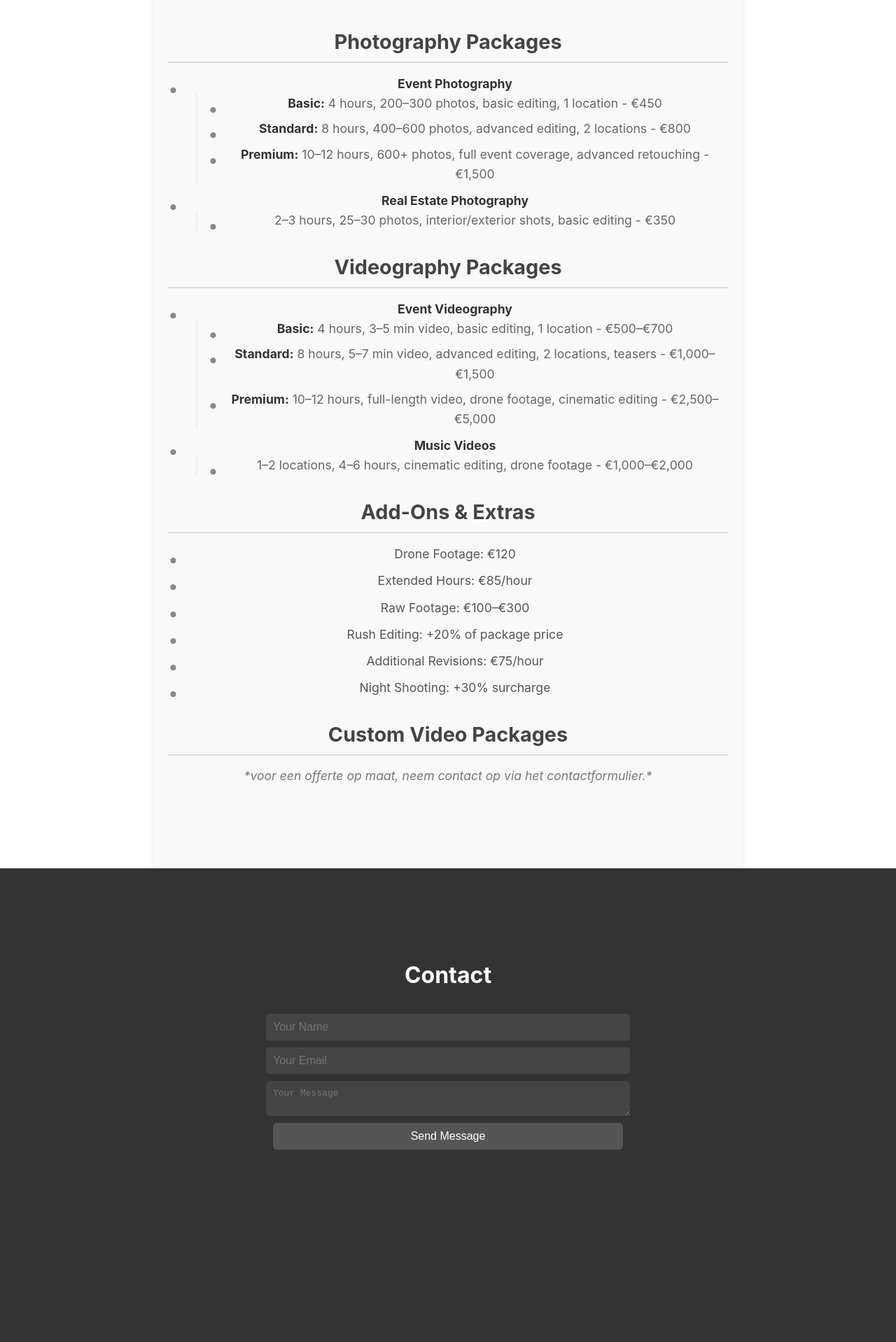
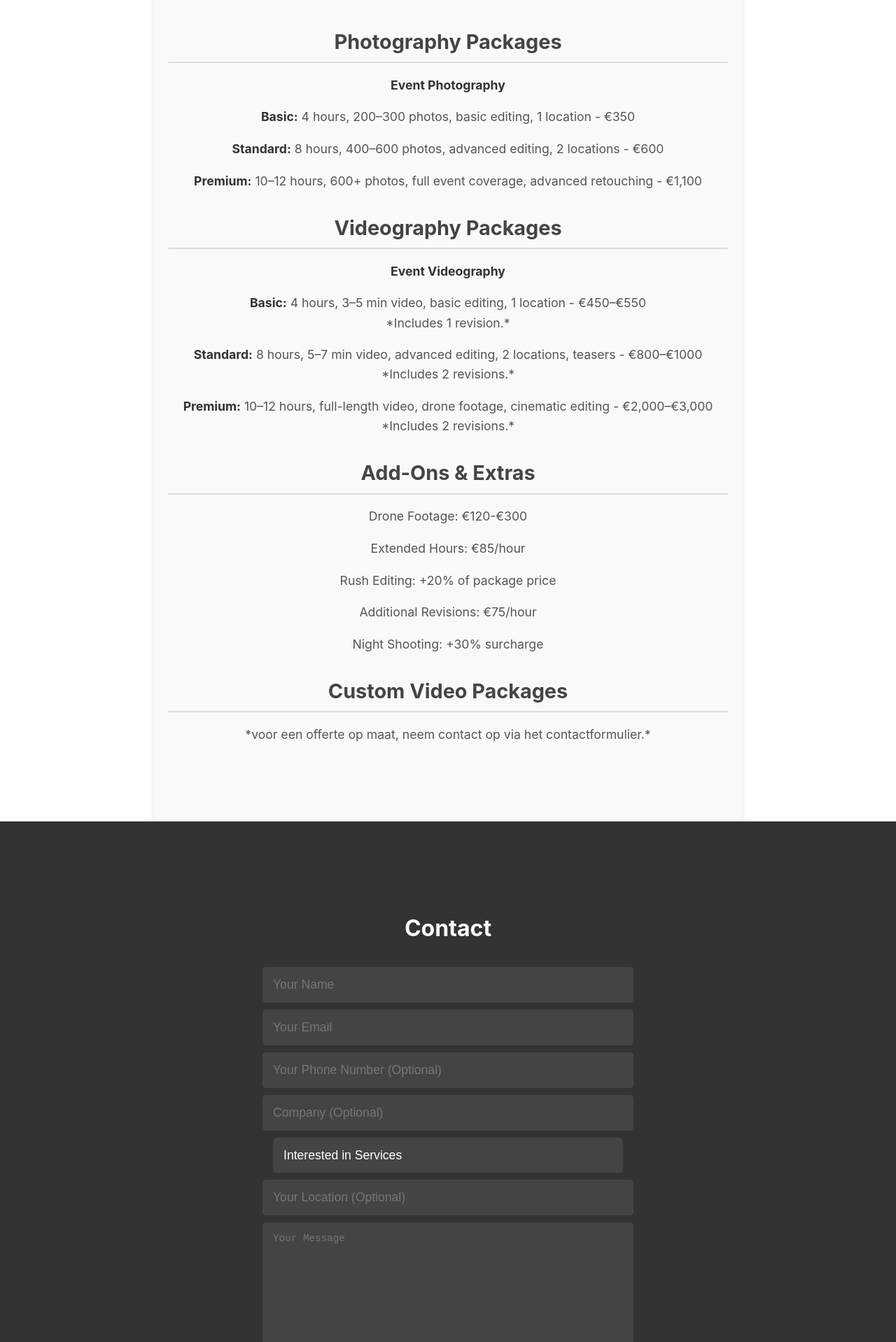
Before and after one commit to M4tth14sP0l3n/Elevated-Frames, a React (Create React App) app: page / in a window 1280 px wide. Shown: the part 6002-7920 px from the top of the page at 70% size. Built offline with nearby package versions, Linux system fonts and the light colour scheme.

Commit message:
form fixes

```diff
--- a/public/index.html
+++ b/public/index.html
@@ -2,7 +2,7 @@
 <html lang="en">
   <head>
     <meta charset="utf-8" />
-    <link rel="icon" href="website logo.png" />
+    <link rel="icon" href="profielfoto.png" />
     <meta name="viewport" content="width=device-width, initial-scale=1" />
     <meta name="theme-color" content="#000000" />
     <meta
@@ -24,7 +24,7 @@
       work correctly both with client-side routing and a non-root public URL.
       Learn how to configure a non-root public URL by running `npm run build`.
     -->
-    <title>Matthias Polen</title>
+    <title>Elevated Frames</title>
   </head>
   <body>
     <noscript>You need to enable JavaScript to run this app.</noscript>
--- a/src/components/Contact.js
+++ b/src/components/Contact.js
@@ -1,14 +1,89 @@
-import React from "react";
+import React, { useState } from "react";
 import "../styles/Contact.css";
 
 const Contact = () => {
+  const [formData, setFormData] = useState({
+    name: "",
+    email: "",
+    phone: "",
+    company: "",
+    serviceInterest: "",
+    location: "",
+    message: "",
+  });
+
+  const handleChange = (e) => {
+    const { name, value } = e.target;
+    setFormData((prevData) => ({
+      ...prevData,
+      [name]: value,
+    }));
+  };
+
+  const handleSubmit = (e) => {
+    e.preventDefault();
+    console.log(formData);
+    // Here you can handle the form submission, e.g., sending data to a backend
+  };
+
   return (
     <section id="contact" className="contact">
       <h2>Contact</h2>
-      <form>
-        <input type="text" placeholder="Your Name" required />
-        <input type="email" placeholder="Your Email" required />
-        <textarea placeholder="Your Message" required></textarea>
+      <form onSubmit={handleSubmit}>
+        <input
+          type="text"
+          name="name"
+          value={formData.name}
+          placeholder="Your Name"
+          required
+          onChange={handleChange}
+        />
+        <input
+          type="email"
+          name="email"
+          value={formData.email}
+          placeholder="Your Email"
+          required
+          onChange={handleChange}
+        />
+        <input
+          type="tel"
+          name="phone"
+          value={formData.phone}
+          placeholder="Your Phone Number (Optional)"
+          onChange={handleChange}
+        />
+        <input
+          type="text"
+          name="company"
+          value={formData.company}
+          placeholder="Company (Optional)"
+          onChange={handleChange}
+        />
+        <select
+          name="serviceInterest"
+          value={formData.serviceInterest}
+          onChange={handleChange}
+        >
+          <option value="">Interested in Services</option>
+          <option value="photography">Photography</option>
+          <option value="videography">Videography</option>
+          <option value="both">Both</option>
+        </select>
+        <input
+          type="text"
+          name="location"
+          value={formData.location}
+          placeholder="Your Location (Optional)"
+          onChange={handleChange}
+        />
+        <textarea
+          name="message"
+          value={formData.message}
+          placeholder="Your Message"
+          required
+          onChange={handleChange}
+        ></textarea>
         <button type="submit">Send Message</button>
       </form>
     </section>
--- a/src/components/Pricing.js
+++ b/src/components/Pricing.js
@@ -7,82 +7,64 @@ const Pricing = () => {
       <h1>Photography & Videography Services – Pricing Overview</h1>
 
       <h3>Photography Packages</h3>
-      <ul>
-        <li>
+      <div>
+        <p>
           <strong>Event Photography</strong>
-          <ul>
-            <li>
+        </p>
+        <div>
+          <p>
             <strong>Basic:</strong> 4 hours, 200–300 photos, basic editing, 1
-              location - €450
-            </li>
-            <li>
+            location - €350
+          </p>
+          <p>
             <strong>Standard:</strong> 8 hours, 400–600 photos, advanced
-              editing, 2 locations - €800
-            </li>
-            <li>
+            editing, 2 locations - €600
+          </p>
+          <p>
             <strong>Premium:</strong> 10–12 hours, 600+ photos, full event
-              coverage, advanced retouching - €1,500
-            </li>
-          </ul>
-        </li>
-        <li>
-          <strong>Real Estate Photography</strong>
-          <ul>
-            <li>
-              2–3 hours, 25–30 photos, interior/exterior shots, basic editing -
-              €350
-            </li>
-          </ul>
-        </li>
-      </ul>
+            coverage, advanced retouching - €1,100
+          </p>
+        </div>
+      </div>
 
       <h3>Videography Packages</h3>
-      <ul>
-        <li>
+      <div>
+        <p>
           <strong>Event Videography</strong>
-          <ul>
-            <li>
+        </p>
+        <div>
+          <p>
             <strong>Basic:</strong> 4 hours, 3–5 min video, basic editing, 1
-              location - €500–€700
-            </li>
-            <li>
+            location - €450–€550 <br />
+            *Includes 1 revision.*
+          </p>
+          <p>
             <strong>Standard:</strong> 8 hours, 5–7 min video, advanced
-              editing, 2 locations, teasers - €1,000–€1,500
-            </li>
-            <li>
+            editing, 2 locations, teasers - €800–€1000 <br />
+            *Includes 2 revisions.*
+          </p>
+          <p>
             <strong>Premium:</strong> 10–12 hours, full-length video, drone
-              footage, cinematic editing - €2,500–€5,000
-            </li>
-          </ul>
-        </li>
-        <li>
-          <strong>Music Videos</strong>
-          <ul>
-            <li>
-              1–2 locations, 4–6 hours, cinematic editing, drone footage -
-              €1,000–€2,000
-            </li>
-          </ul>
-        </li>
-      </ul>
+            footage, cinematic editing - €2,000–€3,000 <br />
+            *Includes 2 revisions.*
+          </p>
+        </div>
+      </div>
 
       <h3>Add-Ons & Extras</h3>
-      <ul>
-        <li>Drone Footage: €120</li>
-        <li>Extended Hours: €85/hour</li>
-        <li>Raw Footage: €100–€300</li>
-        <li>Rush Editing: +20% of package price</li>
-        <li>Additional Revisions: €75/hour</li>
-        <li>Night Shooting: +30% surcharge</li>
-      </ul>
+      <div>
+        <p>Drone Footage: €120-€300</p>
+        <p>Extended Hours: €85/hour</p>
+        <p>Rush Editing: +20% of package price</p>
+        <p>Additional Revisions: €75/hour</p>
+        <p>Night Shooting: +30% surcharge</p>
+      </div>
 
       <h3>Custom Video Packages</h3>
       <p>
         *voor een offerte op maat, neem contact op via
         het contactformulier.*
       </p>
-
-
     </section>
   );
 };
--- a/src/styles/Contact.css
+++ b/src/styles/Contact.css
@@ -15,21 +15,28 @@ form {
   display: flex;
   flex-direction: column;
   align-items: center;
-  gap: 10px;
+  gap: 20px;
 }
 
-form input, form textarea, form button {
+form input, form textarea, form button, form select {
   width: 80%;
   max-width: 500px;
-  padding: 10px;
+  padding: 15px;
   border: none;
   border-radius: 5px;
-  font-size: 1em;
+  font-size: 1.1em;
+  background: #444;
+  color: white;
 }
 
-form input, form textarea {
-  background: #444;
-  color: white;
+form input:focus, form textarea:focus, form select:focus {
+  outline: none;
+  border: 2px solid #555;
+}
+
+form textarea {
+  resize: vertical;
+  min-height: 150px;
 }
 
 form button {
@@ -37,6 +44,7 @@ form button {
   color: white;
   cursor: pointer;
   transition: background 0.3s;
+  font-size: 1.2em;
 }
 
 form button:hover {
@@ -46,3 +54,15 @@ form button:hover {
 form button:active {
   background: #999;
 }
+
+form select {
+  appearance: none; /* Remove default dropdown styling */
+  -webkit-appearance: none;
+  -moz-appearance: none;
+  background: #444;
+  background-position: right 10px center;
+  background-repeat: no-repeat;
+  padding-right: 40px;
+  width: 80%; /* Ensure dropdown matches input field width */
+  max-width: 500px; /* Matches the maximum width of input fields */
+}
--- a/src/styles/Pricing.css
+++ b/src/styles/Pricing.css
@@ -1,42 +1,9 @@
-/* .pricing {
-    background: #f9f9f9;
-    padding: 50px 20px;
-    text-align: center;
-  }
-
-  .pricing h2 {
-    margin-bottom: 20px;
-    font-size: 2em;
-    color: #333;
-  }
-
-  .pricing ul {
-    list-style: none;
-    padding: 0;
-  }
-
-  .pricing li {
-    margin: 10px 0;
-    font-size: 1.2em;
-    color: #555;
-  }
-
-  .pricing li::before {
-    content: "•";
-    margin-right: 10px;
-    color: #888;
-  }
-   */
-
-
-
-   /* General Styles */
 .pricing {
   background: #f9f9f9;
   padding: 50px 20px;
-  text-align: left; /* Changed to left-align for better readability */
+  text-align: left;
   max-width: 800px;
-  margin: 0 auto; /* Centers the content on the page */
+  margin: 0 auto;
   border-radius: 8px;
   box-shadow: 0 4px 10px rgba(0, 0, 0, 0.1);
 }
@@ -44,7 +11,7 @@
 .pricing h1 {
   font-size: 2.5em;
   color: #222;
-  text-align: center; /* Keeps the header centered */
+  text-align: center;
   margin-bottom: 30px;
   font-weight: bold;
 }
@@ -58,59 +25,23 @@
   padding-bottom: 5px;
 }
 
-.pricing ul {
-  list-style: none;
+.pricing div {
   padding: 0;
 }
 
-.pricing li {
+.pricing p {
   font-size: 1.1em;
   color: #555;
   line-height: 1.6;
   margin-bottom: 10px;
-  position: relative;
-  padding-left: 20px;
 }
 
-/* Bullet styling */
-.pricing li::before {
-  content: "•";
-  position: absolute;
-  left: 0;
-  color: #888;
-  font-size: 1.5em;
-}
-
-/* Strong emphasis on package names */
-.pricing li strong {
+.pricing p strong {
   color: #333;
   font-weight: bold;
 }
 
-/* Nested lists styling */
-.pricing ul ul {
-  margin-left: 20px;
-  padding-left: 15px;
-  border-left: 2px solid #eee;
-}
-
-.pricing ul ul li {
-  margin-bottom: 8px;
-  font-size: 1em;
-  color: #666;
-}
-
-/* Paragraph and contact note */
-.pricing p {
-  font-size: 1.1em;
-  color: #777;
-  margin-top: 15px;
-  font-style: italic;
-  text-align: center;
-}
-
-/* Add hover effect for interactivity */
-.pricing li:hover {
+.pricing p:hover {
   color: #000;
   transition: color 0.3s ease-in-out;
 }
```
Also changed, not shown: public/profielfoto.png (added). Lines whose indentation alone changed are shown as unchanged.
